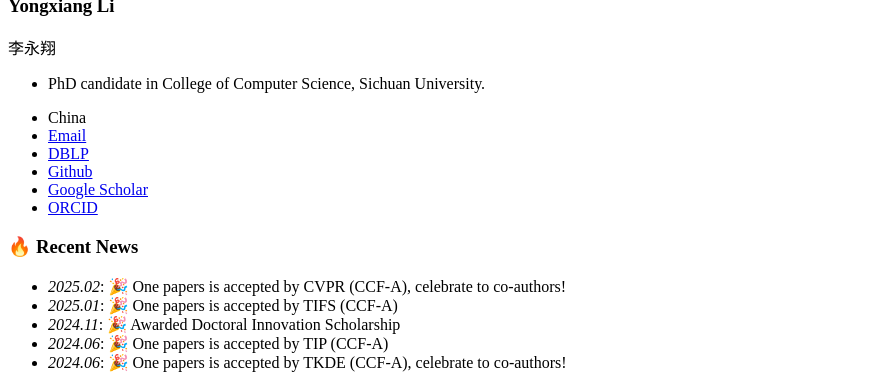
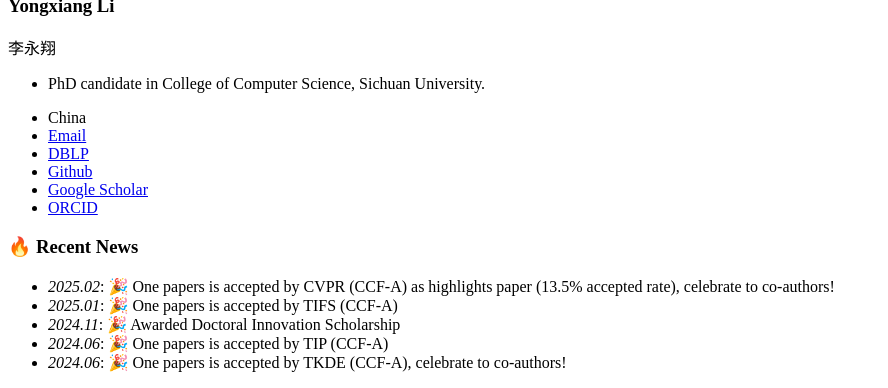
Before and after one commit to LYXRhythm/liyongxiang.github.io, a Jekyll site: the page built from _pages/includes/news.md, in a window 1280 px wide, cut to the strip 530-918 px from the top of the page. Shown: the whole strip, without its empty margins (0-888 px from the left). Built offline with Jekyll 4.4.1, drawn with Linux system fonts in a browser that asks for light colours; our own code applies the rules of GitHub Pages for plain Markdown files.

Commit message:
Update news.md

```diff
--- a/_pages/includes/news.md
+++ b/_pages/includes/news.md
@@ -1,5 +1,5 @@
 # 🔥 Recent News
-- *2025.02*: 🎉 One papers is accepted by CVPR (CCF-A), celebrate to co-authors!
+- *2025.02*: 🎉 One papers is accepted by CVPR (CCF-A) as highlights paper (13.5% accepted rate), celebrate to co-authors!
 - *2025.01*: 🎉 One papers is accepted by TIFS (CCF-A)
 - *2024.11*: 🎉 Awarded Doctoral Innovation Scholarship
 - *2024.06*: 🎉 One papers is accepted by TIP (CCF-A)
```
